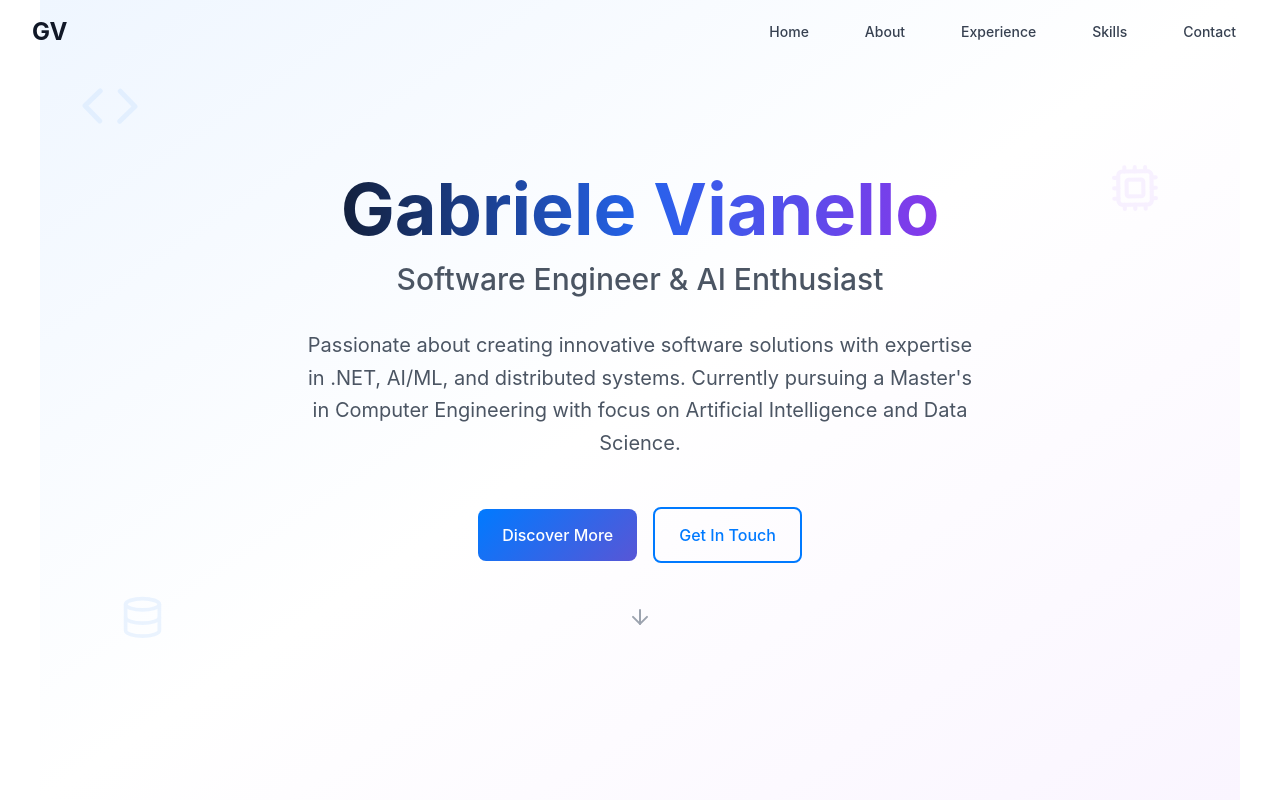
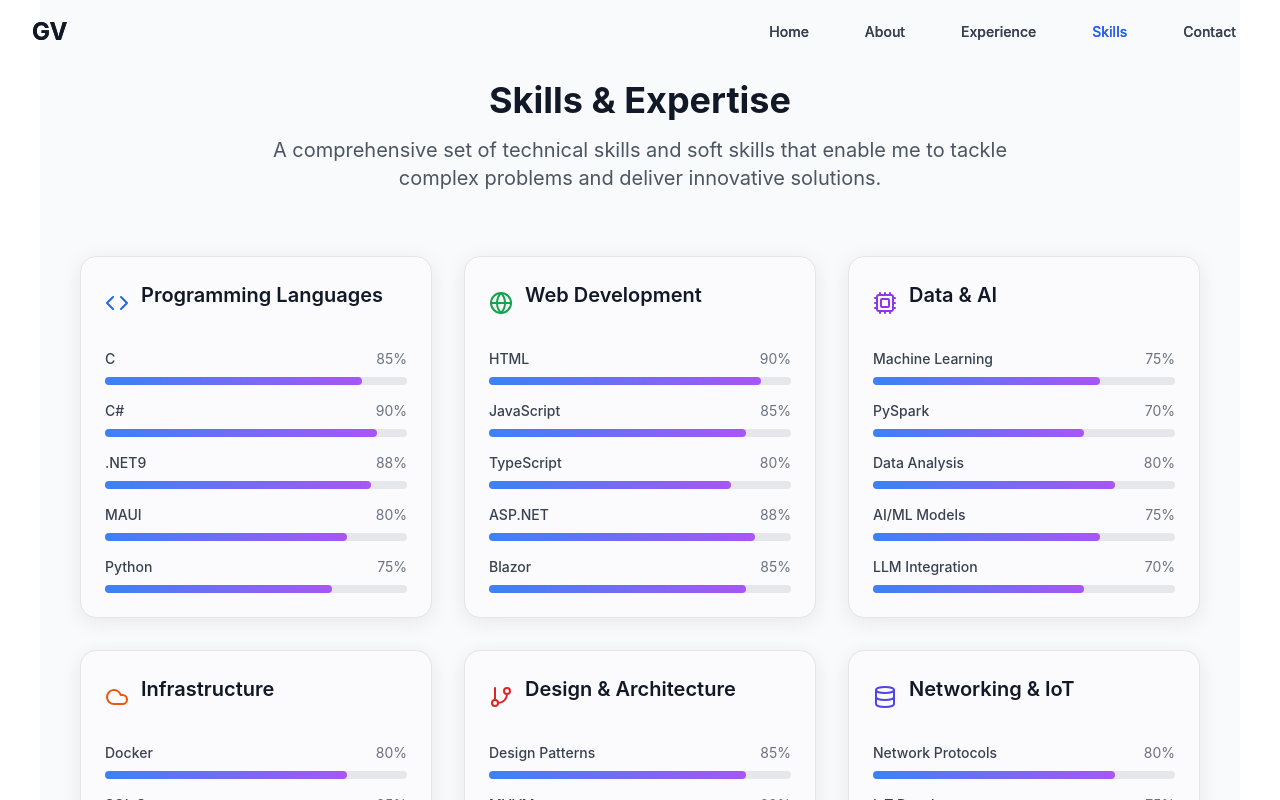
Before and after one commit to Vinello28/sito-personale, a React (Create React App) app: page /skills in a window 1280 px wide. Shown: the top 800 px of the page. Built offline with nearby package versions, Linux system fonts and the light colour scheme.

Commit message:
Add React Router - separate pages for Experience, Skills, and Contact sections

```diff
--- a/package.json
+++ b/package.json
@@ -12,10 +12,12 @@
     "@types/node": "^16.18.126",
     "@types/react": "^19.1.9",
     "@types/react-dom": "^19.1.7",
+    "@types/react-router-dom": "^5.3.3",
     "framer-motion": "^12.23.12",
     "lucide-react": "^0.539.0",
     "react": "^19.1.1",
     "react-dom": "^19.1.1",
+    "react-router-dom": "^7.8.0",
     "react-scripts": "5.0.1",
     "typescript": "^4.9.5",
     "web-vitals": "^2.1.4"
--- a/src/App.tsx
+++ b/src/App.tsx
@@ -1,24 +1,31 @@
 import React from 'react';
+import { BrowserRouter as Router, Routes, Route } from 'react-router-dom';
 import './App.css';
 import Navbar from './components/Navbar';
 import Hero from './components/Hero';
 import About from './components/About';
-import Experience from './components/Experience';
-import Skills from './components/Skills';
-import Contact from './components/Contact';
+import ExperiencePage from './pages/ExperiencePage';
+import SkillsPage from './pages/SkillsPage';
+import ContactPage from './pages/ContactPage';
 
 function App() {
   return (
+    <Router>
       <div className="App">
         <Navbar />
+        <Routes>
+          <Route path="/" element={
             <main>
               <Hero />
               <About />
-        <Experience />
-        <Skills />
-        <Contact />
             </main>
+          } />
+          <Route path="/experience" element={<ExperiencePage />} />
+          <Route path="/skills" element={<SkillsPage />} />
+          <Route path="/contact" element={<ContactPage />} />
+        </Routes>
       </div>
+    </Router>
   );
 }
 
--- a/src/components/Hero.tsx
+++ b/src/components/Hero.tsx
@@ -1,5 +1,6 @@
 import React from 'react';
 import { motion } from 'framer-motion';
+import { Link } from 'react-router-dom';
 import { ArrowDown, Code, Cpu, Database } from 'lucide-react';
 
 const Hero: React.FC = () => {
@@ -94,12 +95,12 @@ const Hero: React.FC = () => {
           >
             Discover More
           </a>
-          <a
-            href="#contact"
+          <Link
+            to="/contact"
             className="btn btn-secondary text-lg px-8 py-4"
           >
             Get In Touch
-          </a>
+          </Link>
         </motion.div>
 
         <motion.div
--- a/src/components/Navbar.tsx
+++ b/src/components/Navbar.tsx
@@ -1,10 +1,12 @@
 import React, { useState, useEffect } from 'react';
+import { Link, useLocation } from 'react-router-dom';
 import { Menu, X } from 'lucide-react';
 import { motion } from 'framer-motion';
 
 const Navbar: React.FC = () => {
   const [isOpen, setIsOpen] = useState(false);
   const [scrolled, setScrolled] = useState(false);
+  const location = useLocation();
 
   useEffect(() => {
     const handleScroll = () => {
@@ -16,11 +18,11 @@ const Navbar: React.FC = () => {
   }, []);
 
   const navItems = [
-    { name: 'Home', href: '#home' },
-    { name: 'About', href: '#about' },
-    { name: 'Experience', href: '#experience' },
-    { name: 'Skills', href: '#skills' },
-    { name: 'Contact', href: '#contact' },
+    { name: 'Home', href: '/' },
+    { name: 'About', href: '/#about' },
+    { name: 'Experience', href: '/experience' },
+    { name: 'Skills', href: '/skills' },
+    { name: 'Contact', href: '/contact' },
   ];
 
   return (
@@ -37,23 +39,39 @@ const Navbar: React.FC = () => {
             whileHover={{ scale: 1.05 }}
             className="flex-shrink-0"
           >
-            <a href="#home" className="text-2xl font-bold text-gray-900">
+            <Link to="/" className="text-2xl font-bold text-gray-900">
               GV
-            </a>
+            </Link>
           </motion.div>
 
           {/* Desktop Navigation */}
           <div className="hidden md:block">
             <div className="ml-10 flex items-baseline space-x-8">
               {navItems.map((item) => (
-                <motion.a
+                <motion.div
                   key={item.name}
+                  whileHover={{ y: -2 }}
+                >
+                  {item.href.startsWith('/#') ? (
+                    <a
                       href={item.href}
-                  whileHover={{ y: -2 }}
-                  className="text-gray-700 hover:text-blue-600 px-3 py-2 rounded-md text-sm font-medium transition-colors duration-200"
+                      className={`px-3 py-2 rounded-md text-sm font-medium transition-colors duration-200 ${
+                        location.pathname === '/' ? 'text-blue-600' : 'text-gray-700 hover:text-blue-600'
+                      }`}
                     >
                       {item.name}
-                </motion.a>
+                    </a>
+                  ) : (
+                    <Link
+                      to={item.href}
+                      className={`px-3 py-2 rounded-md text-sm font-medium transition-colors duration-200 ${
+                        location.pathname === item.href ? 'text-blue-600' : 'text-gray-700 hover:text-blue-600'
+                      }`}
+                    >
+                      {item.name}
+                    </Link>
+                  )}
+                </motion.div>
               ))}
             </div>
           </div>
@@ -79,14 +97,29 @@ const Navbar: React.FC = () => {
       >
         <div className="px-2 pt-2 pb-3 space-y-1 sm:px-3">
           {navItems.map((item) => (
+            <div key={item.name}>
+              {item.href.startsWith('/#') ? (
                 <a
-              key={item.name}
                   href={item.href}
-              className="text-gray-700 hover:text-blue-600 block px-3 py-2 rounded-md text-base font-medium transition-colors duration-200"
+                  className={`block px-3 py-2 rounded-md text-base font-medium transition-colors duration-200 ${
+                    location.pathname === '/' ? 'text-blue-600' : 'text-gray-700 hover:text-blue-600'
+                  }`}
                   onClick={() => setIsOpen(false)}
                 >
                   {item.name}
                 </a>
+              ) : (
+                <Link
+                  to={item.href}
+                  className={`block px-3 py-2 rounded-md text-base font-medium transition-colors duration-200 ${
+                    location.pathname === item.href ? 'text-blue-600' : 'text-gray-700 hover:text-blue-600'
+                  }`}
+                  onClick={() => setIsOpen(false)}
+                >
+                  {item.name}
+                </Link>
+              )}
+            </div>
           ))}
         </div>
       </motion.div>
--- /dev/null
+++ b/src/pages/ContactPage.tsx
@@ -0,0 +1,16 @@
+import React from 'react';
+import Contact from '../components/Contact';
+import Navbar from '../components/Navbar';
+
+const ContactPage: React.FC = () => {
+  return (
+    <div className="App">
+      <Navbar />
+      <main>
+        <Contact />
+      </main>
+    </div>
+  );
+};
+
+export default ContactPage;
--- /dev/null
+++ b/src/pages/ExperiencePage.tsx
@@ -0,0 +1,16 @@
+import React from 'react';
+import Experience from '../components/Experience';
+import Navbar from '../components/Navbar';
+
+const ExperiencePage: React.FC = () => {
+  return (
+    <div className="App">
+      <Navbar />
+      <main>
+        <Experience />
+      </main>
+    </div>
+  );
+};
+
+export default ExperiencePage;
--- /dev/null
+++ b/src/pages/SkillsPage.tsx
@@ -0,0 +1,16 @@
+import React from 'react';
+import Skills from '../components/Skills';
+import Navbar from '../components/Navbar';
+
+const SkillsPage: React.FC = () => {
+  return (
+    <div className="App">
+      <Navbar />
+      <main>
+        <Skills />
+      </main>
+    </div>
+  );
+};
+
+export default SkillsPage;
```
Also changed, not shown: 1 other file (tests, documents, lock files or other folders). Lines whose indentation alone changed are shown as unchanged.
